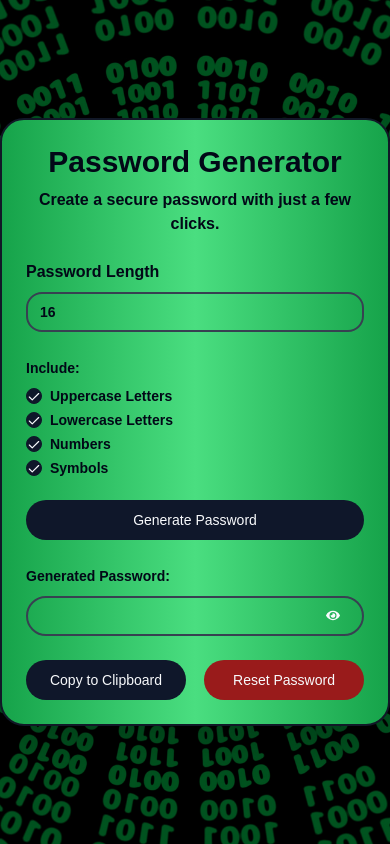
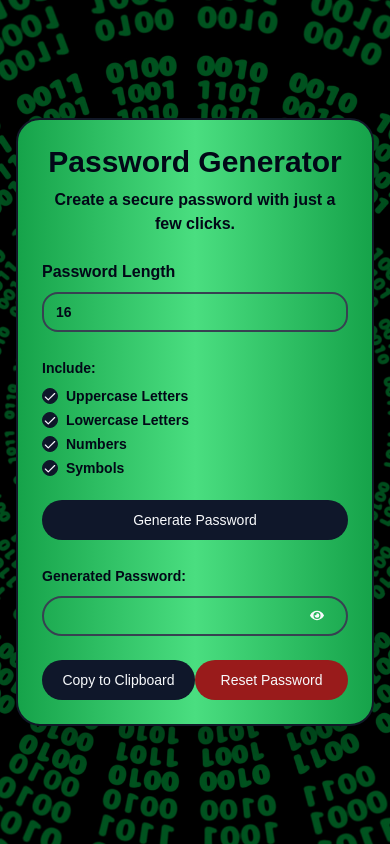
Before and after one commit to Tahasiraj1/Password-Generator-Project-10-Next.js, a Next.js app: page / in a window 390 px wide. Built offline with nearby package versions, Linux system fonts and the light colour scheme.

Commit message:
Update password-generator.tsx

```diff
--- a/components/password-generator.tsx
+++ b/components/password-generator.tsx
@@ -79,7 +79,7 @@ export default function GeneratePassword() {
     }
 
     return (
-        <div className='flex flex-col items-center justify-center min-h-screen'
+        <div className='flex flex-col items-center justify-center min-h-screen p-4 sm:p-8'
         style={{
             backgroundImage: `url('/pass4.jpg')`,
             backgroundSize: 'cover',
```
